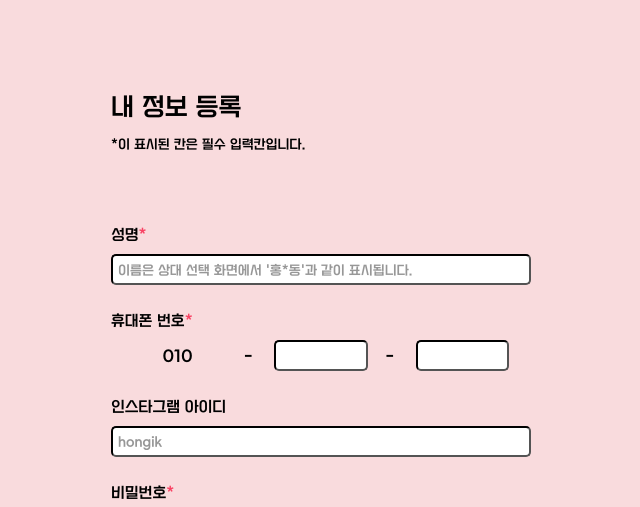
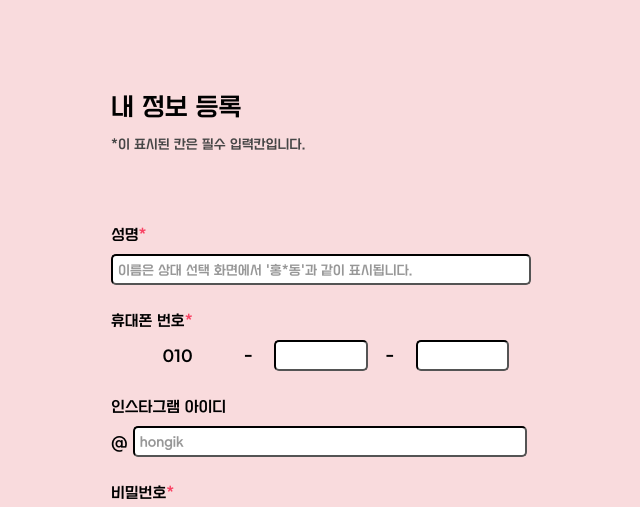
Before and after one commit to HICC-2024-PROJECT-PRESENTATION-CONTEST/Team3-Frontend, a React (Vite) app in the folder hi-cc/: page /profile in a window 1280 px wide. Shown: the top 507 px of the page, without its empty margins (321-961 px from the left). Built offline with nearby package versions, Linux system fonts and the light colour scheme.

Commit message:
feat: 인스타 input 앞 @ 추가

```diff
--- a/hi-cc/src/pages/userPage/Profile/Profile.jsx
+++ b/hi-cc/src/pages/userPage/Profile/Profile.jsx
@@ -331,7 +331,8 @@ export default function Profile() {
                     <InputTitle>
                         인스타그램 아이디
                     </InputTitle>
-                    <TextInput
+                    <InstaInnerWrapper>
+                    <InstaText>@</InstaText><TextInput
                         name="instagram"
                         onChange={handleChange}
                         onBlur={handleBlur}
@@ -340,6 +341,7 @@ export default function Profile() {
                         ref={refs.instagramRef}
                         $valid={!warnings.instagram}
                     />
+                    </InstaInnerWrapper>
                     {warnings.instagram && (
                         <WarningMessage>
                             *올바른 인스타그램 아이디를 입력해주세요.
@@ -651,6 +653,7 @@ const TitleText = styled.div`
 
 const DescriptionText = styled.pre`
     font-size: 13px;
+    color: #464646;
 `
 
 const InputWrapper = styled.form`
@@ -688,6 +691,18 @@ const PhoneNumberInput = styled.div`
     width: 30%;
     padding: 0 5px;
     margin: 0 4%;
+`
+
+const InstaInnerWrapper = styled.div`
+    display: flex;
+    flex-direction: row;
+    width: 100%;
+
+    align-items: center;
+`
+const InstaText = styled.div`
+    margin-right: 5px;
+    font-size: 15px;
 `
 
 const PasswordWrapper = styled.div`
@@ -832,7 +847,3 @@ const CountButton = styled.button`
 
     background-color: ${(props) => props.$valid ? "#FAA8B1" : "#D9D9D9"};
 `
-
-const StyledButton = styled(Button)`
-
-`
```
